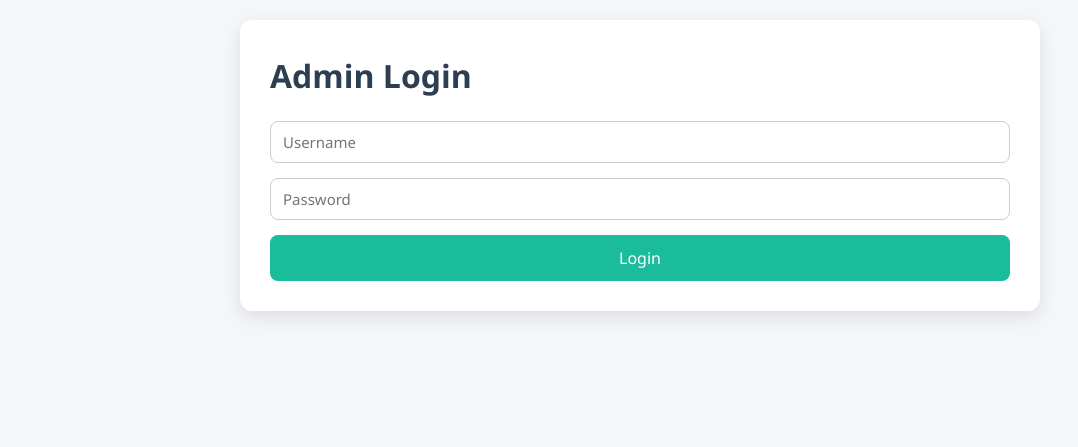
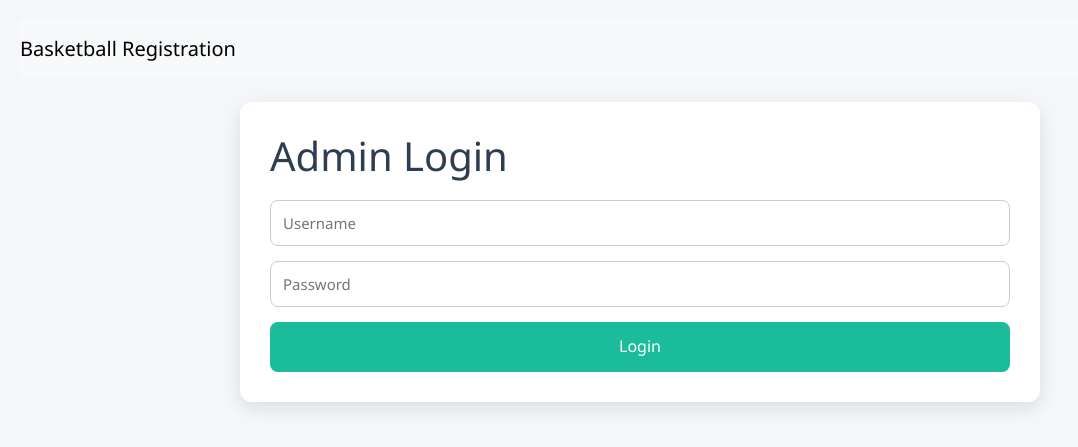
Before and after one commit to mccalsta/miracle-basketball, a Flask app: page /admin/login in a window 1280 px wide. Shown: the top 447 px of the page, without its empty margins (0-1078 px from the left). Run offline with Flask 3, Linux system fonts and the light colour scheme.

Commit message:
Update HTML title and improve message display

```diff
--- a/templates/base.html
+++ b/templates/base.html
@@ -2,23 +2,23 @@
 <html lang="en">
 <head>
     <meta charset="UTF-8">
-    <title>{% block title %}Miracle Basketball{% endblock %}</title>
+    <title>{% block title %}Uganda Registration{% endblock %}</title>
+    <link href="https://cdn.jsdelivr.net/npm/bootstrap@5.3.0/dist/css/bootstrap.min.css" rel="stylesheet">
     <link rel="stylesheet" href="{{ url_for('static', filename='css/style.css') }}">
 </head>
 <body>
-    <div class="container">
+    <nav class="navbar navbar-expand-lg navbar-light bg-light">
+        <a class="navbar-brand" href="{{ url_for('home') }}">Basketball Registration</a>
+    </nav>
+    <div class="container mt-4">
         {% with messages = get_flashed_messages() %}
-            {% if messages %}
-                <ul>
-                {% for msg in messages %}
-                    <li>{{ msg }}</li>
-                {% endfor %}
-                </ul>
-            {% endif %}
+          {% if messages %}
+            {% for msg in messages %}
+              <div class="alert alert-warning">{{ msg }}</div>
+            {% endfor %}
+          {% endif %}
         {% endwith %}
-
-        {% block content %}
-        {% endblock %}
+        {% block content %}{% endblock %}
     </div>
 </body>
 </html>
```
